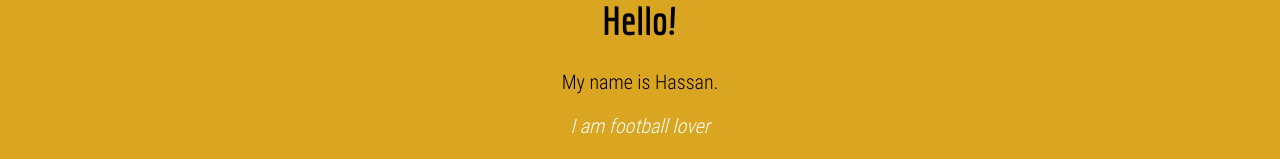
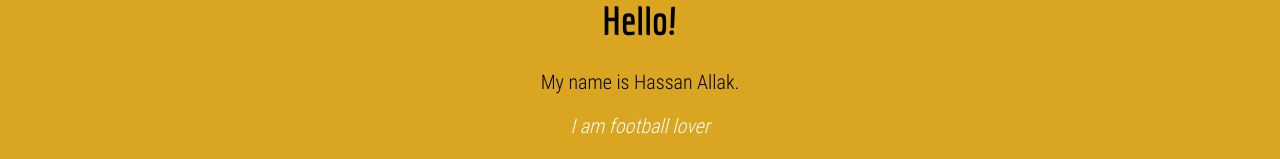
Before and after one commit to Forati89/PortfolioV2, a React (Create React App) app: page / in a window 1280 px wide. Shown: the part 275-434 px from the top of the page. Built offline with nearby package versions, Linux system fonts and the light colour scheme; no server answers.

Commit message:
removed files

```diff
--- a/src/components/App.js
+++ b/src/components/App.js
@@ -18,7 +18,7 @@ class App extends Component {
         <div>
             <img src={profile} alt='profile-picture' className='profile' />
             <h1>Hello!</h1>
-            <p>My name is Hassan.</p>
+            <p>My name is Hassan Allak.</p>
             <Title />
             <p>I'm always looking forward to working on meaningful projects</p>
             {
```
